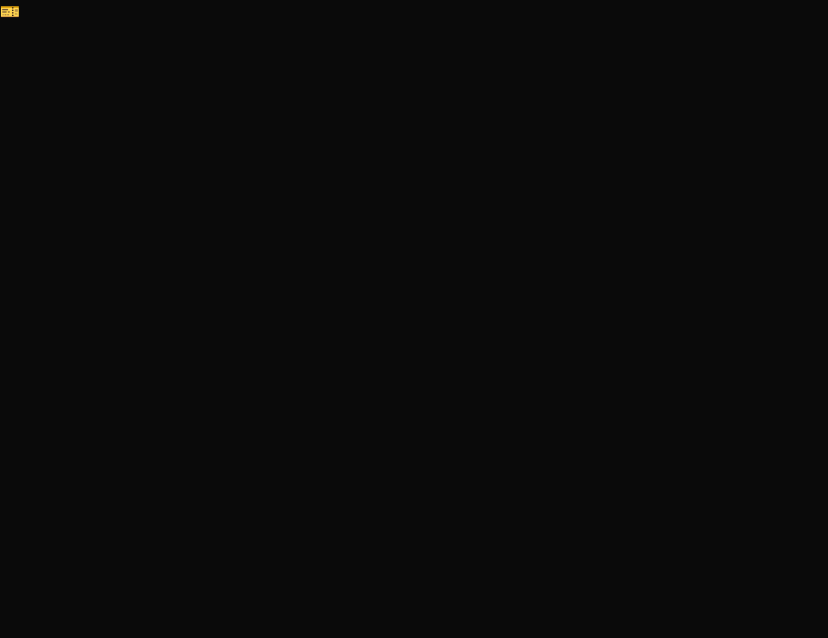
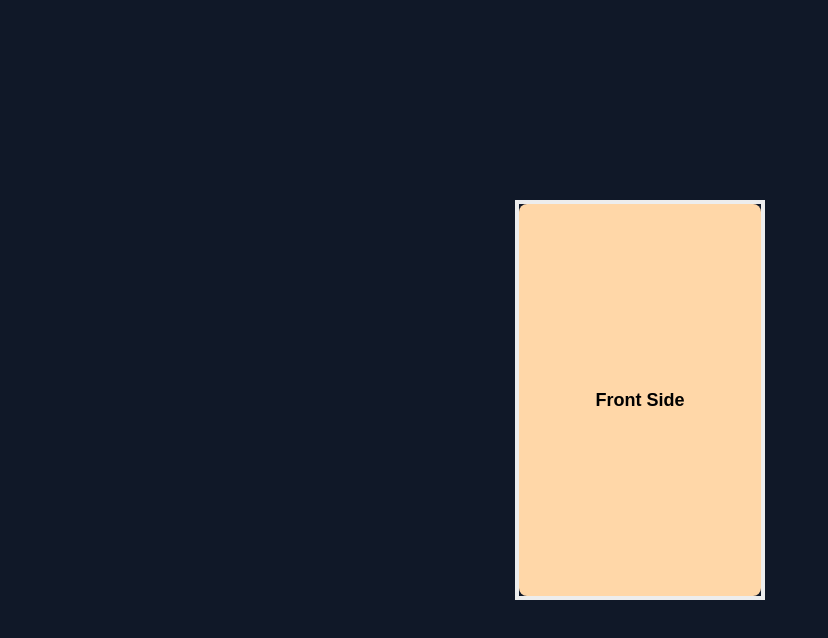
Before and after one commit to tyler-morales/the-habitat-gallery, a Next.js app: page /Ticket in a window 1280 px wide. Shown: the top 638 px of the page, without its empty margins (0-828 px from the left). Built offline with nearby package versions, Linux system fonts and the light colour scheme.

Commit message:
Implement interactive Ticket component with 3D flip animation and update time logs

```diff
--- a/app/Ticket/page.js
+++ b/app/Ticket/page.js
@@ -1,5 +1,69 @@
-import React from "react";
+"use client";
+import { useState } from "react";
+import { motion } from "framer-motion";
 
-export default function Ticket() {
-  return <div>🎫</div>;
-}
+const Ticket = () => {
+  const [flipped, setFlipped] = useState(false);
+  const [isHovering, setIsHovering] = useState(false);
+  const [clicked, setClicked] = useState(false);
+
+  return (
+    <div className="flex items-center justify-center h-screen bg-gray-900">
+      {/* 3D Perspective Wrapper */}
+      <div
+        className="relative w-[250px] h-[400px] cursor-pointer border-4"
+        onClick={() => setClicked(true)}
+        onMouseEnter={() => setIsHovering(true)}
+        onMouseLeave={() => setIsHovering(false)}
+        style={{ perspective: "1000px" }}
+      >
+        {/* Rotating Card Container */}
+        <motion.div
+          className="relative w-full h-full"
+          style={{ transformStyle: "preserve-3d" }}
+          animate={
+            clicked
+              ? {
+                  y: [0, 20, -90, -70, -90, -95], // Down, then up with a slight overshoot & bounce
+                  scale: [1, 1.3, 1.34, 1.36, 1.37, 1.38, 1.38], // Smooth scaling
+                  y: ["0%", "2%", "10%"], // Small natural landing shift
+                }
+              : { rotateY: isHovering ? [0, 360] : flipped ? 180 : 0 } // Normal hover spin
+          }
+          transition={
+            clicked
+              ? {
+                  y: [{ duration: 0.6 }, { duration: 0.6 }, { duration: 1 }], // Sequential movements
+                  scale: { duration: 1, ease: "easeOut" },
+                  x: { duration: 1, ease: "easeOut" },
+                  y: { duration: 1.3, ease: "easeOut" },
+                }
+              : {
+                  rotateY: isHovering
+                    ? { duration: 14, ease: "linear", repeat: Infinity } // Infinite spin
+                    : { duration: 2.8, ease: "easeInOut" }, // Smooth flip on click
+                }
+          }
+        >
+          {/* Front Side */}
+          <div
+            className="absolute inset-0 bg-orange-200 flex items-center justify-center text-black text-lg font-bold rounded-lg"
+            style={{ backfaceVisibility: "hidden" }}
+          >
+            Front Side
+          </div>
+
+          {/* Back Side (Rotated 180°) */}
+          <div
+            className="absolute inset-0 bg-blue-400 flex items-center justify-center text-white text-lg font-bold rounded-lg"
+            style={{ transform: "rotateY(180deg)", backfaceVisibility: "hidden" }}
+          >
+            Back Side
+          </div>
+        </motion.div>
+      </div>
+    </div>
+  );
+};
+
+export default Ticket;
```
Also changed, not shown: 1 other file (tests, documents, lock files or other folders).
